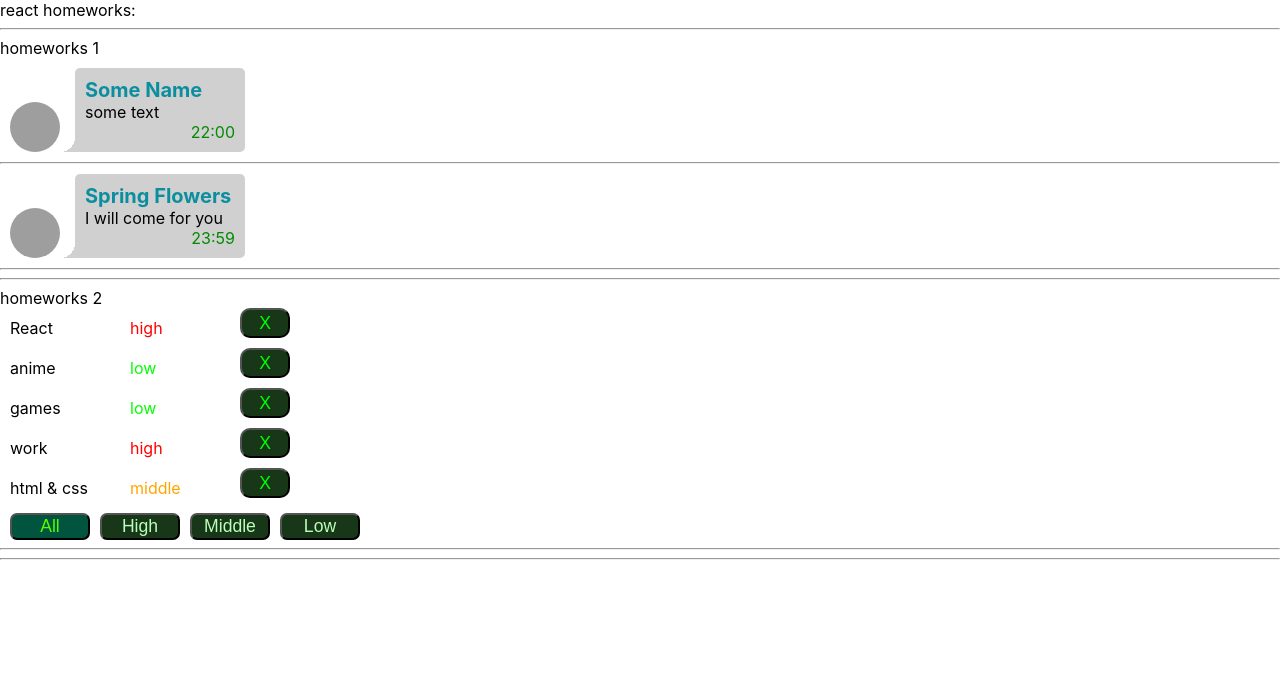
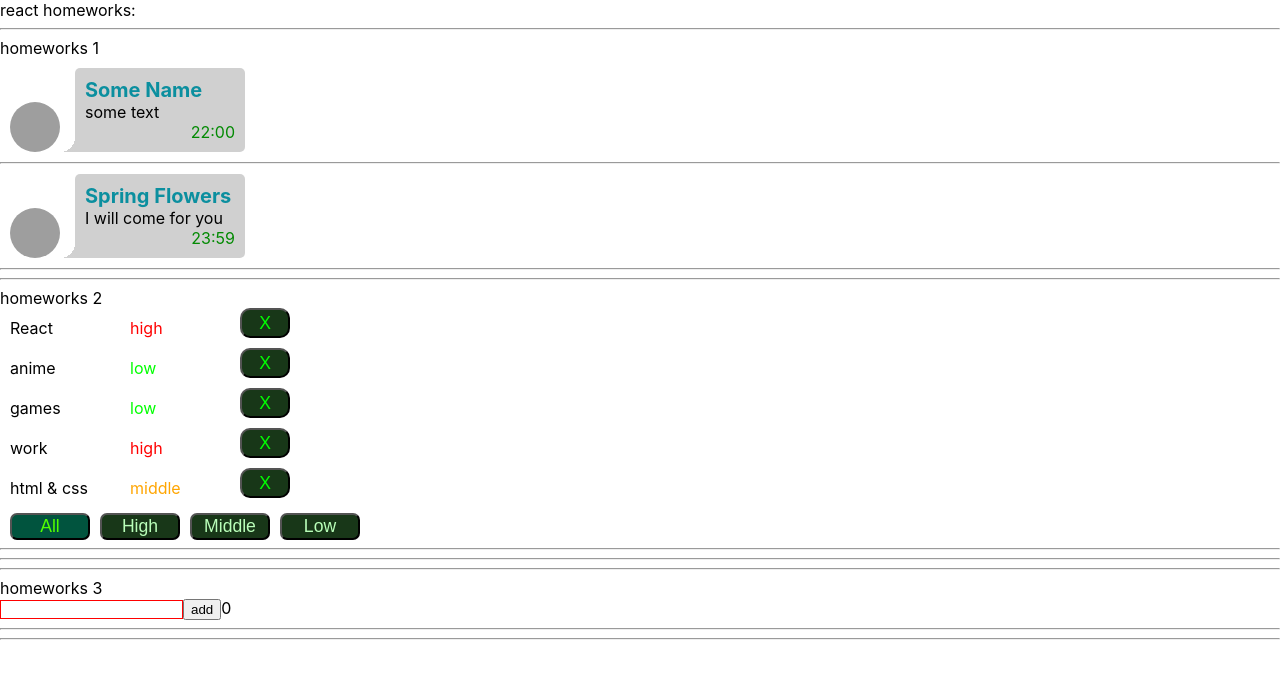
Before and after one commit to andorey/simple-react-homeworks-master, a React (Create React App) app: page / in a window 1280 px wide. Shown: the top 678 px of the page. Built offline with nearby package versions, Linux system fonts and the light colour scheme; grey boxes are pictures that could not be loaded.

Commit message:
Third homework is done

```diff
--- a/src/index.tsx
+++ b/src/index.tsx
@@ -8,7 +8,7 @@ ReactDOM.render(
     <React.StrictMode>
         <App/>
     </React.StrictMode>,
-    document.getElementById("root")
+    document.querySelector("#root")
 )
 
 // If you want your app to work offline and load faster, you can change
--- a/src/p1-main/m1-ui/u1-app/App.tsx
+++ b/src/p1-main/m1-ui/u1-app/App.tsx
@@ -2,6 +2,7 @@ import React from 'react'
 import s from './App.module.css'
 import HW1 from '../../../p2-homeworks/h1/HW1'
 import HW2 from "../../../p2-homeworks/h2/HW2";
+import HW3 from "../../../p2-homeworks/h3/HW3";
 
 function App() {
     return (
@@ -9,7 +10,7 @@ function App() {
             <div>react homeworks:</div>
             <HW1/>
             <HW2/>
-            {/*<HW3/>*/}
+            <HW3/>
             {/*<HW4/>*/}
             {/*<HW5/>*/}
 
--- a/src/p2-homeworks/h3/Greeting.module.css
+++ b/src/p2-homeworks/h3/Greeting.module.css
@@ -5,3 +5,8 @@
 .error {
     border: 1px solid red;
 }
+
+.errorField {
+    color: red;
+    font-size: 12px;
+}
--- a/src/p2-homeworks/h3/Greeting.tsx
+++ b/src/p2-homeworks/h3/Greeting.tsx
@@ -1,26 +1,27 @@
-import React from 'react'
+import React, {ChangeEvent, KeyboardEvent} from 'react'
 import s from './Greeting.module.css'
 
 type GreetingPropsType = {
-    name: any // need to fix any
-    setNameCallback: any // need to fix any
-    addUser: any // need to fix any
-    error: any // need to fix any
-    totalUsers: any // need to fix any
+    name: string
+    setNameCallback: (e: ChangeEvent<HTMLInputElement>) => void
+    onKeyPressInput: (e: KeyboardEvent<HTMLInputElement>) => void
+    addUser: () => void
+    error: string
+    totalUsers: number
 }
 
 // презентационная компонента (для верстальщика)
 const Greeting: React.FC<GreetingPropsType> = (
-    {name, setNameCallback, addUser, error, totalUsers} // деструктуризация пропсов
+    {name, setNameCallback, onKeyPressInput, addUser, error, totalUsers} // деструктуризация пропсов
 ) => {
-    const inputClass = s.error // need to fix with (?:)
+    const inputClass = name ? '' : s.error
 
     return (
         <div>
-            <input value={name} onChange={setNameCallback} className={inputClass}/>
-            <span>{error}</span>
+            <input value={name} onChange={setNameCallback} className={inputClass} onKeyPress={onKeyPressInput}/>
             <button onClick={addUser}>add</button>
             <span>{totalUsers}</span>
+            <div className={s.errorField}>{error}</div>
         </div>
     )
 }
--- a/src/p2-homeworks/h3/GreetingContainer.tsx
+++ b/src/p2-homeworks/h3/GreetingContainer.tsx
@@ -1,28 +1,47 @@
-import React, {useState} from 'react'
+import React, {useState, ChangeEvent, KeyboardEvent} from 'react'
 import Greeting from './Greeting'
+import {UserType} from "./HW3";
 
 type GreetingContainerPropsType = {
-    users: any // need to fix any
-    addUserCallback: any // need to fix any
+    users: UserType[]
+    addUserCallback: (value: string) => void
 }
 
 // более простой и понятный для новичков
 // function GreetingContainer(props: GreetingPropsType) {
 
-// более современный и удобный для про :)
 // уровень локальной логики
 const GreetingContainer: React.FC<GreetingContainerPropsType> = ({users, addUserCallback}) => { // деструктуризация пропсов
-    const [name, setName] = useState<any>('') // need to fix any
-    const [error, setError] = useState<any>('') // need to fix any
+    const [name, setName] = useState<string>('')
+    const [error, setError] = useState<string>('')
 
-    const setNameCallback = (e: any) => { // need to fix any
-        setName('') // need to fix
+    const setNameCallback = (e: ChangeEvent<HTMLInputElement>) => {
+        setError('')
+        setName(e.currentTarget.value.trim())
     }
     const addUser = () => {
-        alert(`Hello  !`) // need to fix
+        if( name ){
+            alert(`Hello  ${name}!`)
+            addUserCallback(name)
+            setName('')
+        }else{
+            setError('You need to enter a name')
+        }
+
     }
 
-    const totalUsers = 0 // need to fix
+    const onKeyPressInput = (e: KeyboardEvent<HTMLInputElement>) => {
+        if (e.key === 'Enter' && e.currentTarget.value.trim()) {
+            setName(e.currentTarget.value.trim())
+            alert(`Hello  ${name}!`)
+            addUserCallback(name)
+            setName('')
+        } else {
+            setError('Field is required')
+        }
+    }
+
+    const totalUsers = users.length
 
     return (
         <Greeting
@@ -31,6 +50,7 @@ const GreetingContainer: React.FC<GreetingContainerPropsType> = ({users, addUser
             addUser={addUser}
             error={error}
             totalUsers={totalUsers}
+            onKeyPressInput={onKeyPressInput}
         />
     )
 }
--- a/src/p2-homeworks/h3/HW3.tsx
+++ b/src/p2-homeworks/h3/HW3.tsx
@@ -1,19 +1,21 @@
 import React, {useState} from 'react'
 import GreetingContainer from './GreetingContainer'
+import {v1} from 'uuid'
 
 // types
 export type UserType = {
-    _id: any // need to fix any
-    name: any // need to fix any
+    _id: string
+    name: string
 }
 
 // уровень работы с глобальными данными
 function HW3() {
-    const [users, setUsers] = useState<any>([]) // need to fix any
+    const [users, setUsers] = useState<UserType[]>([])
 
-    const addUserCallback = (name: any) => { // need to fix any
-        setUsers([]) // need to fix
+    const addUserCallback = (name: string) => {
+        setUsers([{_id: v1(), name: name}, ...users])
     }
+
 
     return (
         <div>
```
